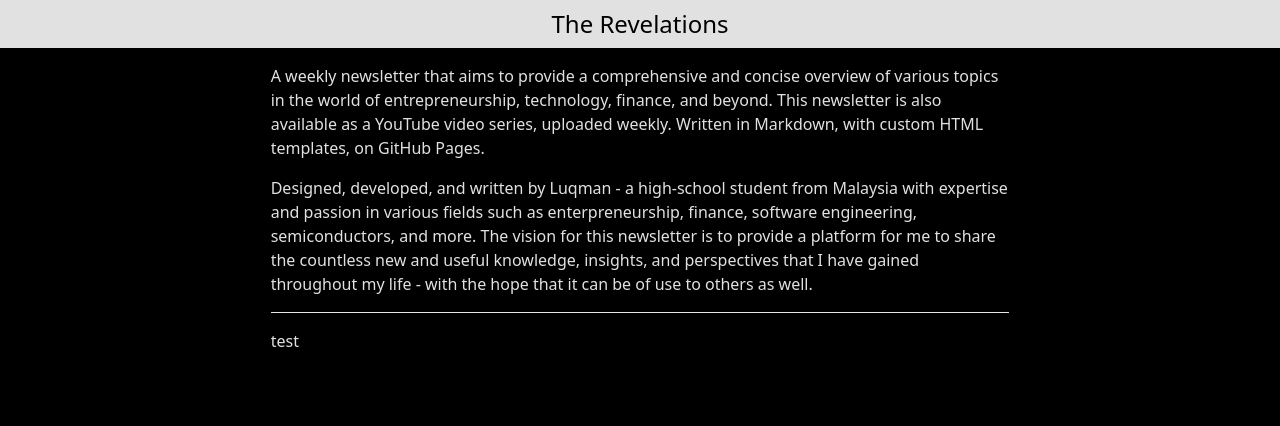
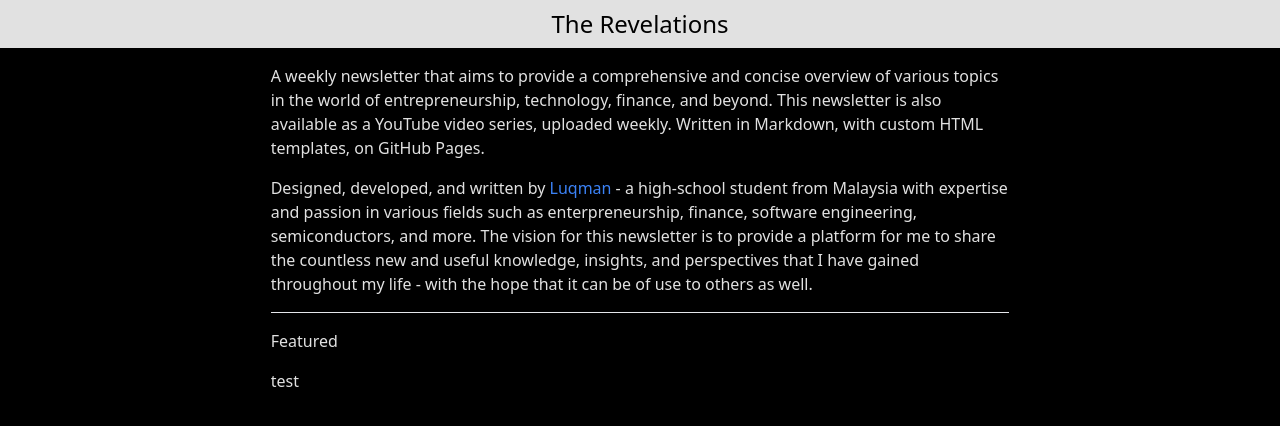
Before and after one commit to theluqmn/revelations, a Jekyll site: the page built from index.md, in a window 1280 px wide. Shown: the top 426 px of the page. Built offline with Jekyll 4.4.1, drawn with Linux system fonts in a browser that asks for light colours; nearby versions of some CDN libraries.

Commit message:
testing ## and if the link becomes blue

```diff
--- a/_layouts/home.html
+++ b/_layouts/home.html
@@ -31,9 +31,9 @@
             </div>
         </header>
 
-        <main class="pt-16 p-4 md:p-1 md:pt-16 lg:w-7/12 items-center mx-auto space-y-3 text-sm lg:text-base">
-            <div class="text-[rgb(225,225,225)] space-y-4">
+        <main class="pt-32 p-4 md:p-1 md:pt-16 lg:w-7/12 items-center mx-auto space-y-3 text-sm lg:text-base">
+            <div class="text-[rgb(225,225,225)] space-y-4 [&_a]:text-blue-500">
                 {{ content }}
             </div>
-    </body>
+        </body>
 </html>
--- a/index.md
+++ b/index.md
@@ -11,4 +11,6 @@ Designed, developed, and written by [Luqman](https://theluqmn.github.io/) - a hi
 
 ---
 
+## Featured
+
 test
```
